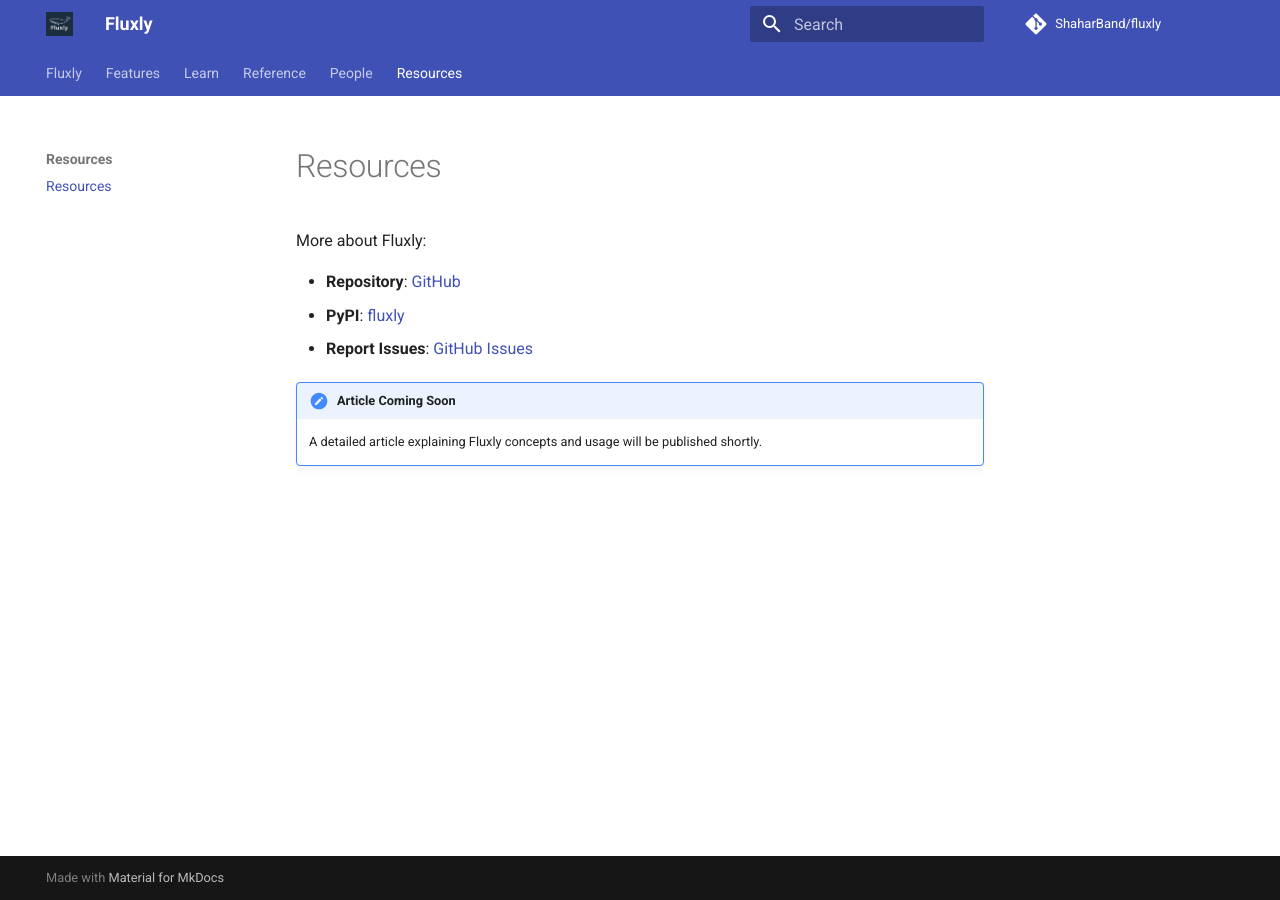
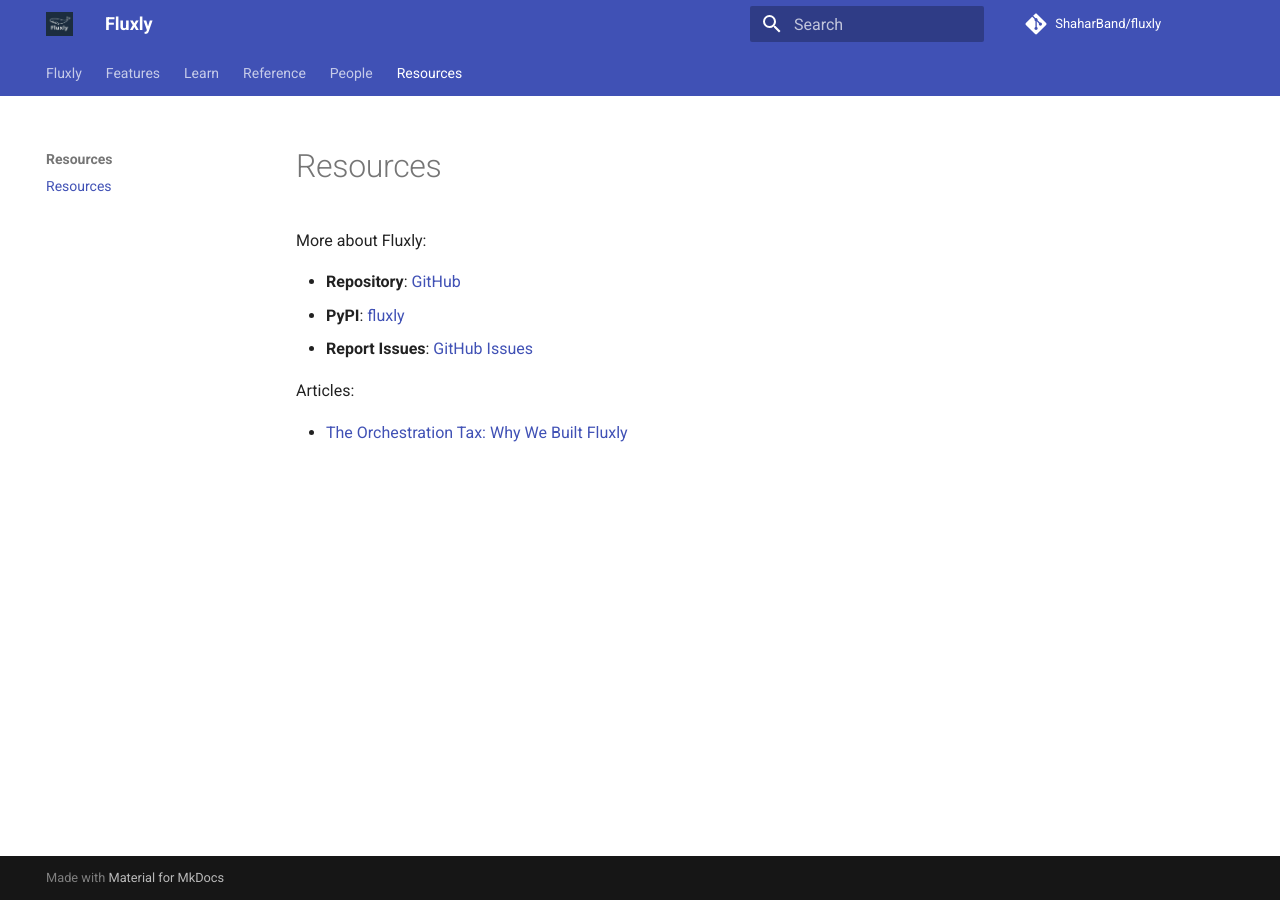
Before and after one commit to ShaharBand/fluxly, an MkDocs documentation site: the page built from docs/resources.md, in a window 1280 px wide. Built offline with MkDocs 1.6.1 and Material for MkDocs 9.7.7, drawn with Linux system fonts in a browser that asks for light colours; comment, search, counter and statistics services are not loaded.

Commit message:
:pencil2: updating article

```diff
--- a/docs/resources.md
+++ b/docs/resources.md
@@ -4,5 +4,6 @@
 - **PyPI**: [fluxly](https://pypi.org/project/fluxly/)
 - **Report Issues**: [GitHub Issues](https://github.com/ShaharBand/fluxly/issues)
 
-!!! note "Article Coming Soon"
-    A detailed article explaining Fluxly concepts and usage will be published shortly.
+Articles:
+
+- [The Orchestration Tax: Why We Built Fluxly](https://medium.com/@Shahar_69384/the-orchestration-tax-why-we-built-fluxly-c7796f49cd48)
```
